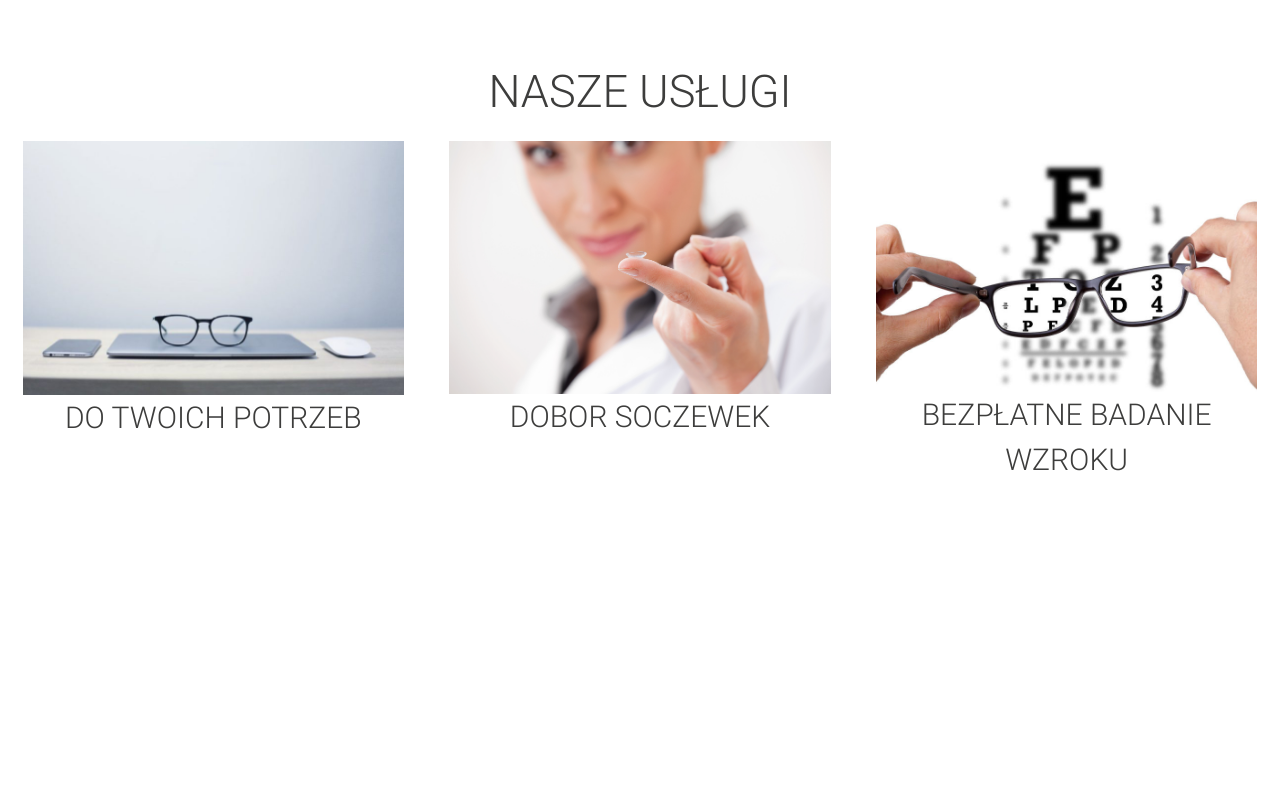
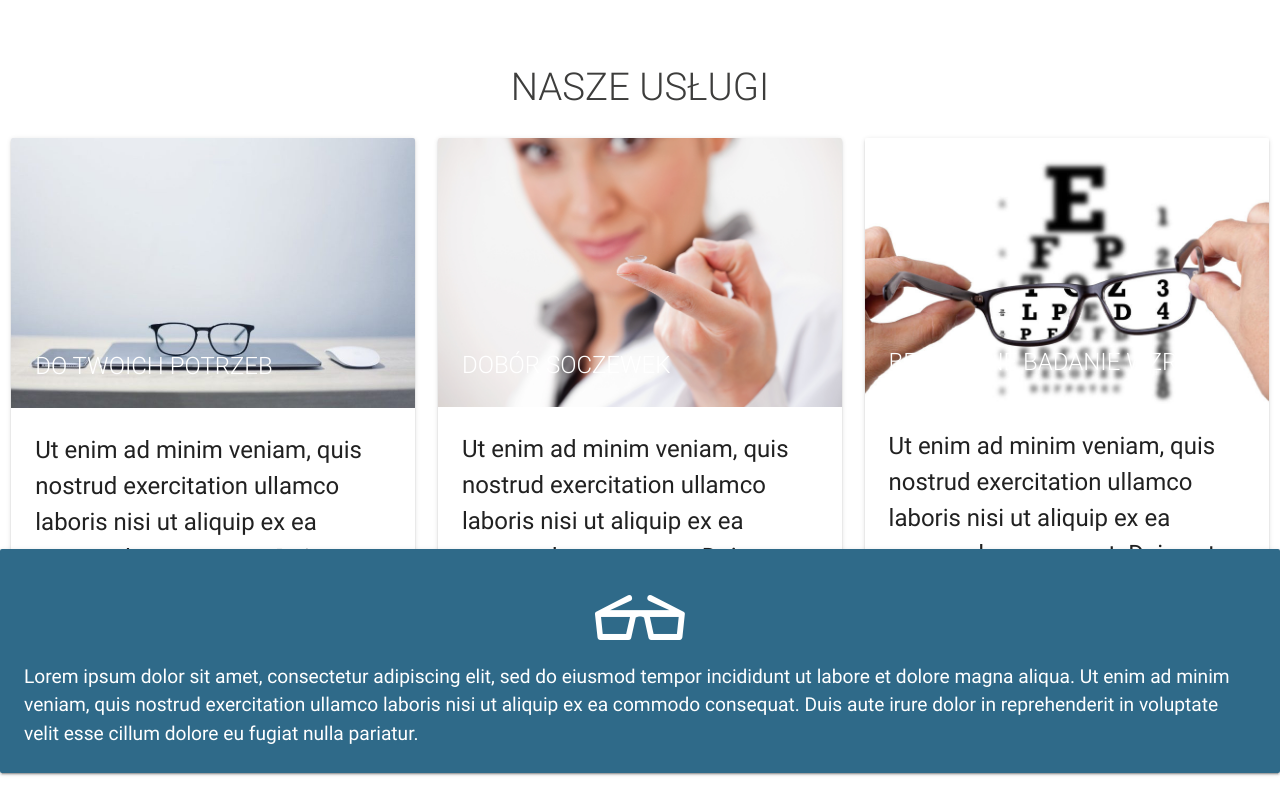
Before and after one commit to przemyslawgesieniec/MarketingInternetowy, a plain HTML site: page index.html in a window 1280 px wide. Shown: the part 820-1605 px from the top of the page. Drawn offline with nearby package versions, Linux system fonts and the light colour scheme; files whose address does not match are found by name.

Commit message:
uslugi finish

```diff
--- a/css/style.css
+++ b/css/style.css
@@ -16,8 +16,12 @@
     }
     #Usługi{
       height:95vh;
+      /*min-height:95vh;*/
       padding-top: 2rem;
       background-color: white;
+    }
+    .accent_bg_color{
+      background-color: #2F6A89;
     }
     .nav-wrapper{
       background-color: #3D3D3C;
@@ -65,8 +69,8 @@
     }
 
     .s_head_line{
-      font-size: 2rem;
-        text-align: center;
+      font-size: 3vw;
+      text-align: center;
     }
     .oferta{
       height: 50vh;
@@ -92,7 +96,7 @@
      color:#2F6A89
     }
     #UslugiHL{
-      font-size: 3rem;
+      font-size: 3vw;
     }
     .text_for_photo{
       margin-top: 5rem;
@@ -116,3 +120,24 @@
     .scalable_text_M{
       font-size: 1.8vw;
     }
+    .scalable_text_S{
+      font-size: 1.5vw;
+    }
+    .scalable_text_XS{
+      font-size: 1.6rem;
+    }
+    .small_logo{
+      text-align: center;
+      color: white;
+      font-size: 6rem;
+    }
+    .wraper{
+      position:relative;
+    }
+    .card_to_bottom{
+      position:absolute;
+      bottom:0;
+    }
+    .small_logo_div{
+      text-align: center;
+    }
--- a/index.html
+++ b/index.html
@@ -20,28 +20,24 @@
     <nav>
       <div class="nav-wrapper">
         <a href="#" class="brand-logo">
-          <i class="demo-icon icon-glasses">&#xe806;</i>
-          CLEER
+          <i class="demo-icon icon-glasses">&#xe806;</i> CLEER
           <span class="blue_text">VIEW</span>
         </a>
         <ul id="nav-mobile" class="right hide-on-med-and-down">
           <li>
-            <a href="#Pre_Strona_Główna">Strona Główna</a>
+            <a href="#Pre_Strona_Główna">STRONA GŁÓWNA</a>
           </li>
           <li>
-            <a href="#Usługi">Usługi</a>
+            <a href="#Usługi">USŁUGI</a>
           </li>
           <li>
-            <a href="#Oferta">Oferta</a>
+            <a href="#Oferta">OFERTA</a>
           </li>
           <li>
-            <a href="#Nasz_zespół">Nasz zespół</a>
+            <a href="#Nasz_zespół">NASI SPECJALIŚCI</a>
           </li>
           <li>
-            <a href="#Nasz_Salon">Nasz Salon</a>
-          </li>
-          <li>
-            <a href="#Skontaktuj_się_z_nami">Skontaktuj się z nami</a>
+            <a href="#Skontaktuj_się_z_nami">KONTAKT</a>
           </li>
         </ul>
       </div>
@@ -61,37 +57,61 @@
     <canvas id="canvas" width="2081" height="750" hidden/>
   </div>
 
-  <div id="Usługi" class="section scrollspy">
-    <div class="row">
+  <div id="Usługi" class="section scrollspy wraper">
+    <div class="row ">
       <div class="col m12">
         <div class="head_line gray_text flow-text" id="UslugiHL">NASZE USŁUGI</div>
       </div>
-      <div class="col m4 s12">
-        <img src="img1.jpg" class="col m12 ">
-         <div class="col m12 gray_text s_head_line flow-text">DO TWOICH POTRZEB</div>
-        <!--<div class="col m12 photo_box"><img src="img1.jpg"></div>-->
+      <div class="col s12 m4">
+        <div class="card">
+          <div class="card-image">
+            <img src="img1.jpg">
+            <span class="card-title gray_text s_head_line">DO TWOICH POTRZEB</span>
           </div>
-      <div class="col m4 s12">
-        <img src="img3.jpg" class="col m12  responsive-img">
-         <div class="col m12 gray_text s_head_line flow-text">
-        DOBOR SOCZEWEK
-      </div>
-      </div>
-      <div class="col m4 s12">
-        <img src="img2.jpg" class="col m12  responsive-img">
-              <div class="col m12 gray_text s_head_line flow-text">
-        BEZPŁATNE BADANIE WZROKU
+          <div class="card-content scalable_text_XS scalabe_card_height">
+            <p>Ut enim ad minim veniam, quis nostrud exercitation ullamco laboris nisi ut aliquip ex ea commodo consequat. Duis
+              aute irure dolor in reprehenderit in voluptate velit esse cillum dolore eu fugiat nulla pariatur.</p>
           </div>
         </div>
       </div>
-
-
+      <div class="col s12 m4">
+        <div class="card">
+          <div class="card-image">
+            <img src="img3.jpg">
+            <span class="card-title gray_text s_head_line">DOBÓR SOCZEWEK</span>
+          </div>
+          <div class="card-content scalable_text_XS">
+            <p>Ut enim ad minim veniam, quis nostrud exercitation ullamco laboris nisi ut aliquip ex ea commodo consequat. Duis
+              aute irure dolor in reprehenderit in voluptate velit esse cillum dolore eu fugiat nulla pariatur.</p>
+          </div>
+        </div>
+      </div>
+      <div class="col s12 m4">
+        <div class="card">
+          <div class="card-image">
+            <img src="img2.jpg">
+            <span class="card-title gray_text s_head_line">BEZPŁATNE BADANIE WZROKU</span>
+          </div>
+          <div class="card-content scalable_text_XS">
+            <p>Ut enim ad minim veniam, quis nostrud exercitation ullamco laboris nisi ut aliquip ex ea commodo consequat. Duis
+              aute irure dolor in reprehenderit in voluptate velit esse cillum dolore eu fugiat nulla pariatur.</p>
+          </div>
+        </div>
+      </div>
+    </div>
+    <div class="card-panel accent_bg_color card-card_panel_margin_remover col s12 m12 card_to_bottom">
+      <div class="small_logo_div"><i class="demo-icon icon-glasses small_logo">&#xe806;</i></div>
+      <span class="white-text scalable_text_S">Lorem ipsum dolor sit amet, consectetur adipiscing elit, sed do eiusmod tempor incididunt ut labore et dolore magna aliqua.
+                Ut enim ad minim veniam, quis nostrud exercitation ullamco laboris nisi ut aliquip ex ea commodo consequat.
+                Duis aute irure dolor in reprehenderit in voluptate velit esse cillum dolore eu fugiat nulla pariatur.
+          </span>
+    </div>
   </div>
   <div id="Oferta" class="section scrollspy">
     <div class="row">
 
       <div class="col m1 oferta"></div>
-      <div class="col m3 oferta flow-text scalable_text_L"  id="oprawki">
+      <div class="col m3 oferta flow-text scalable_text_L" id="oprawki">
         MARKOWE </br> OPRAWKI
       </div>
       <div class="col m8 oferta">
@@ -99,7 +119,6 @@
           <ul class="slides">
             <li>
               <img src="rayban.jpg">
-                <!-- random image -->
               <div class="caption right-align">
                 <h3>Ray-Ban</h3>
                 <h5 class="light grey-text text-lighten-3 flow-text">Genuine since 1937</h5>
@@ -107,7 +126,6 @@
             </li>
             <li>
               <img src="vouge.jpg">
-                <!-- random image -->
               <div class="caption left-align">
                 <h3>Vogue</h3>
                 <h5 class="light grey-text text-lighten-3 flow-text">eyewear</h5>
@@ -115,7 +133,6 @@
             </li>
             <li>
               <img src="dolce.jpg">
-                <!-- random image -->
               <div class="caption left-align">
                 <h3>Dolce &amp Gabana</h3>
                 <h5 class="light grey-text text-lighten-3 flow-text">Always classy.</h5>
@@ -217,8 +234,8 @@
               <p class="black-text">
                 Lorem ipsum dolor sit amet, consectetur adipiscing elit, sed do eiusmod tempor incididunt ut labore et dolore magna aliqua.
                 Ut enim ad minim veniam, quis nostrud exercitation ullamco laboris nisi ut aliquip ex ea commodo consequat.
-                  Duis aute irure dolor in reprehenderit in voluptate velit esse cillum dolore eu fugiat nulla pariatur.
-                  Excepteur sint occaecat cupidatat non proident, sunt in culpa qui officia deserunt mollit anim id est laborum
+                Duis aute irure dolor in reprehenderit in voluptate velit esse cillum dolore eu fugiat nulla pariatur. Excepteur
+                sint occaecat cupidatat non proident, sunt in culpa qui officia deserunt mollit anim id est laborum
               </p>
             </div>
           </div>
@@ -307,7 +324,6 @@
   <script src="js/materialize.js"></script>
 
   <script>
-
     $(document).ready(function () {
       $('.scrollspy').scrollSpy();
     });
```
Lines whose indentation alone changed are shown as unchanged.
